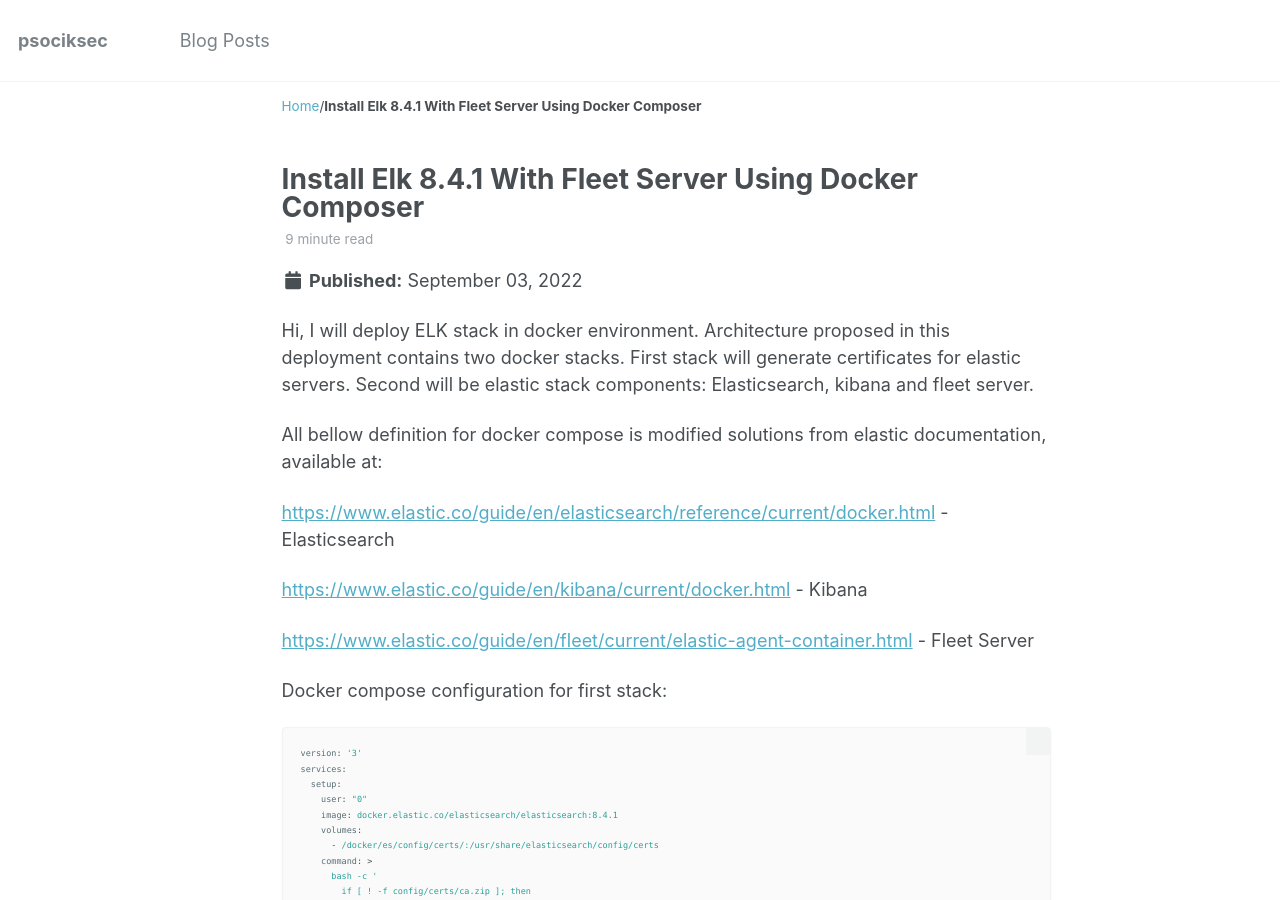
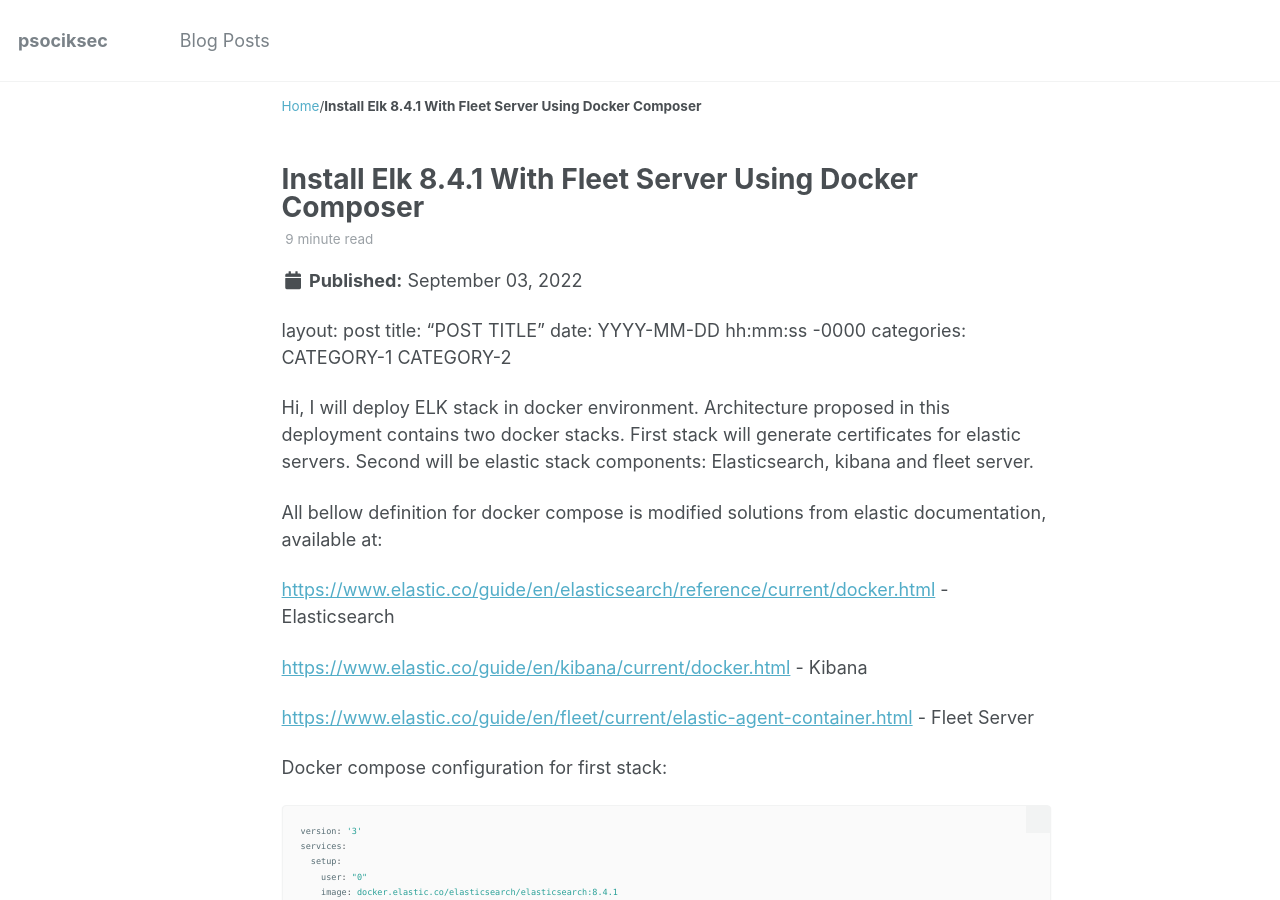
Before and after one commit to psocik/psocik.github.io, a Jekyll site: the page built from _posts/2022-09-03-install-elk-8.4.1-with-fleet-server-using-docker-composer.md, in a window 1280 px wide and 900 px high. Built offline with Jekyll 4.4.1, drawn with Linux system fonts in a browser that asks for light colours.

Commit message:
Update 2022-09-03-install-elk-8.4.1-with-fleet-server-using-docker-composer.md

```diff
--- a/_posts/2022-09-03-install-elk-8.4.1-with-fleet-server-using-docker-composer.md
+++ b/_posts/2022-09-03-install-elk-8.4.1-with-fleet-server-using-docker-composer.md
@@ -1,3 +1,8 @@
+layout: post
+title: "POST TITLE"
+date: YYYY-MM-DD hh:mm:ss -0000
+categories: CATEGORY-1 CATEGORY-2
+
 Hi, I will deploy ELK stack in docker environment. Architecture proposed in this deployment contains two docker stacks. First stack will generate certificates for elastic servers. Second will be elastic stack components: Elasticsearch, kibana and fleet server.
 
 All bellow definition for docker compose is modified solutions from elastic documentation, available at:
```
